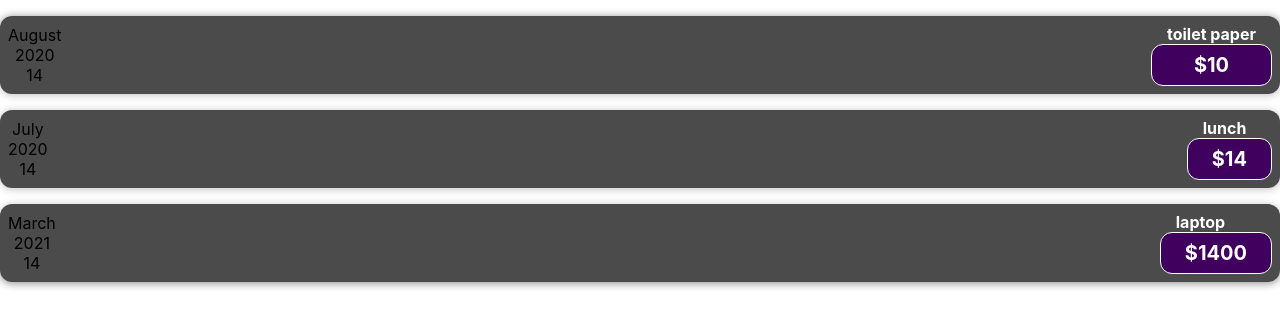
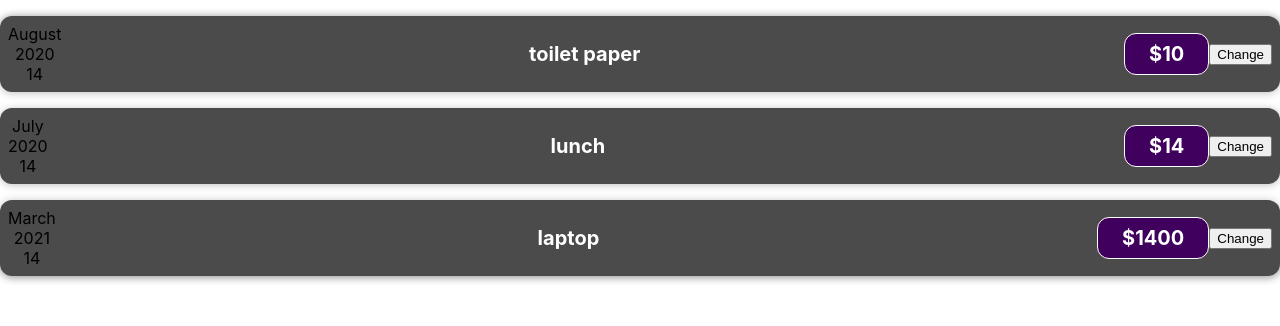
Before and after one commit to wangEtsu/expense-tracker, a React (Create React App) app: page / in a window 1280 px wide. Shown: the top 326 px of the page. Built offline with nearby package versions, Linux system fonts and the light colour scheme.

Commit message:
state to update component (re-evaluate)

```diff
--- a/src/App.js
+++ b/src/App.js
@@ -1,4 +1,3 @@
-import logo from "./logo.svg";
 import "./App.css";
 
 import Expense from "./components/Expenses/Expense";
--- a/src/components/Expenses/ExpenseItem.js
+++ b/src/components/Expenses/ExpenseItem.js
@@ -1,3 +1,5 @@
+import React, { useState } from "react";
+
 import "./ExpenseItem.css";
 import ExpenseDate from "./ExpenseDate";
 import Card from '../UI/Card';
@@ -5,13 +7,20 @@
 // first component, remember its just a JS function
 function ExpenseItem(props) {
 
+    const [title, setTitle] = useState(props.title);
+
+    const clickHandler = () => {
+        setTitle('Updated!');
+    }
+
     return (
         <Card className="expense-item">
             <ExpenseDate date={props.date}></ExpenseDate>
-            <div>
-                <h2 className="expense-item__description">{props.title}</h2>
+            <div className="expense-item__description">
+                <h2>{title}</h2>
                 <div className="expense-item__price">${props.amount}</div>
             </div>
+            <button onClick={clickHandler}>Change</button>
         </Card>
     );
 }
```
